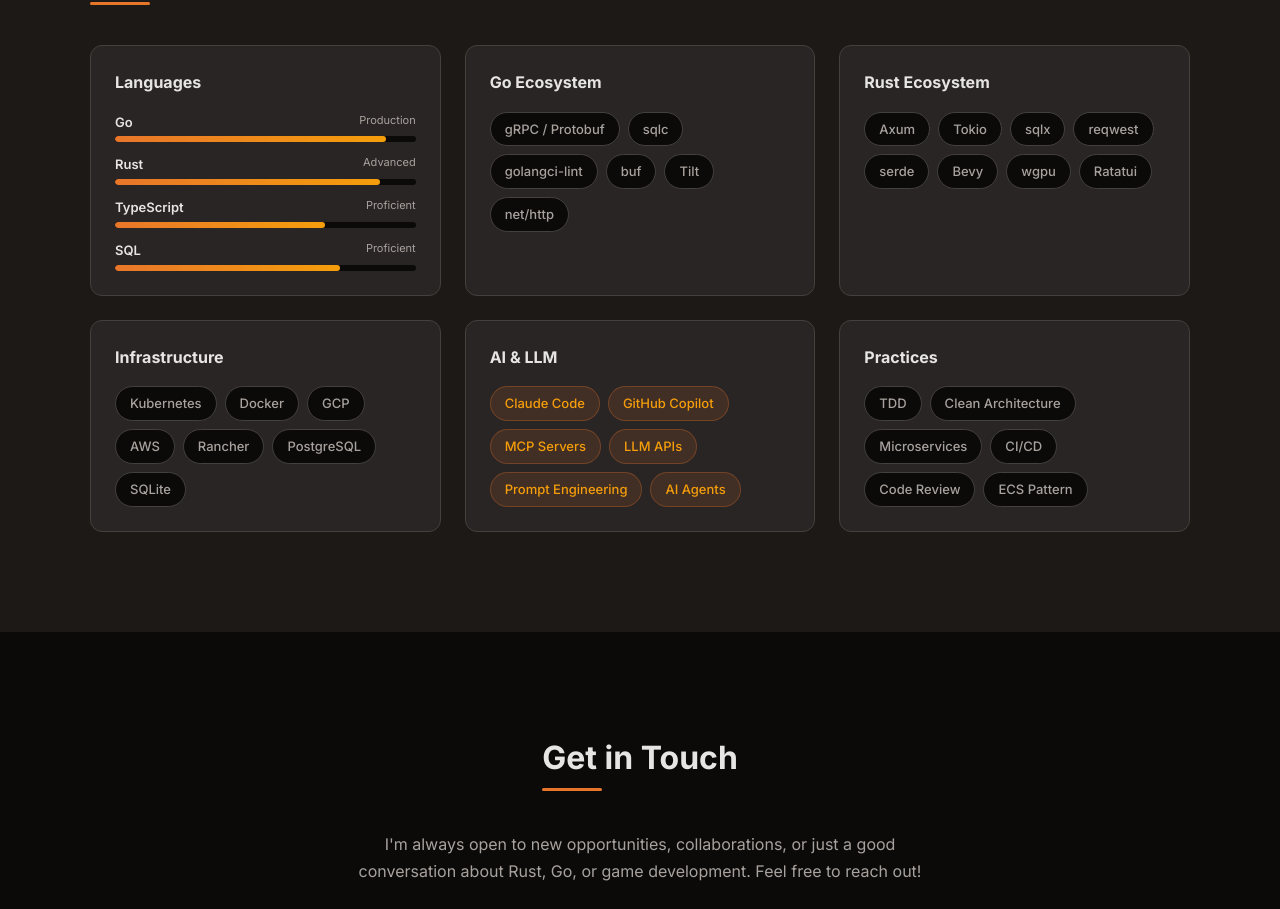
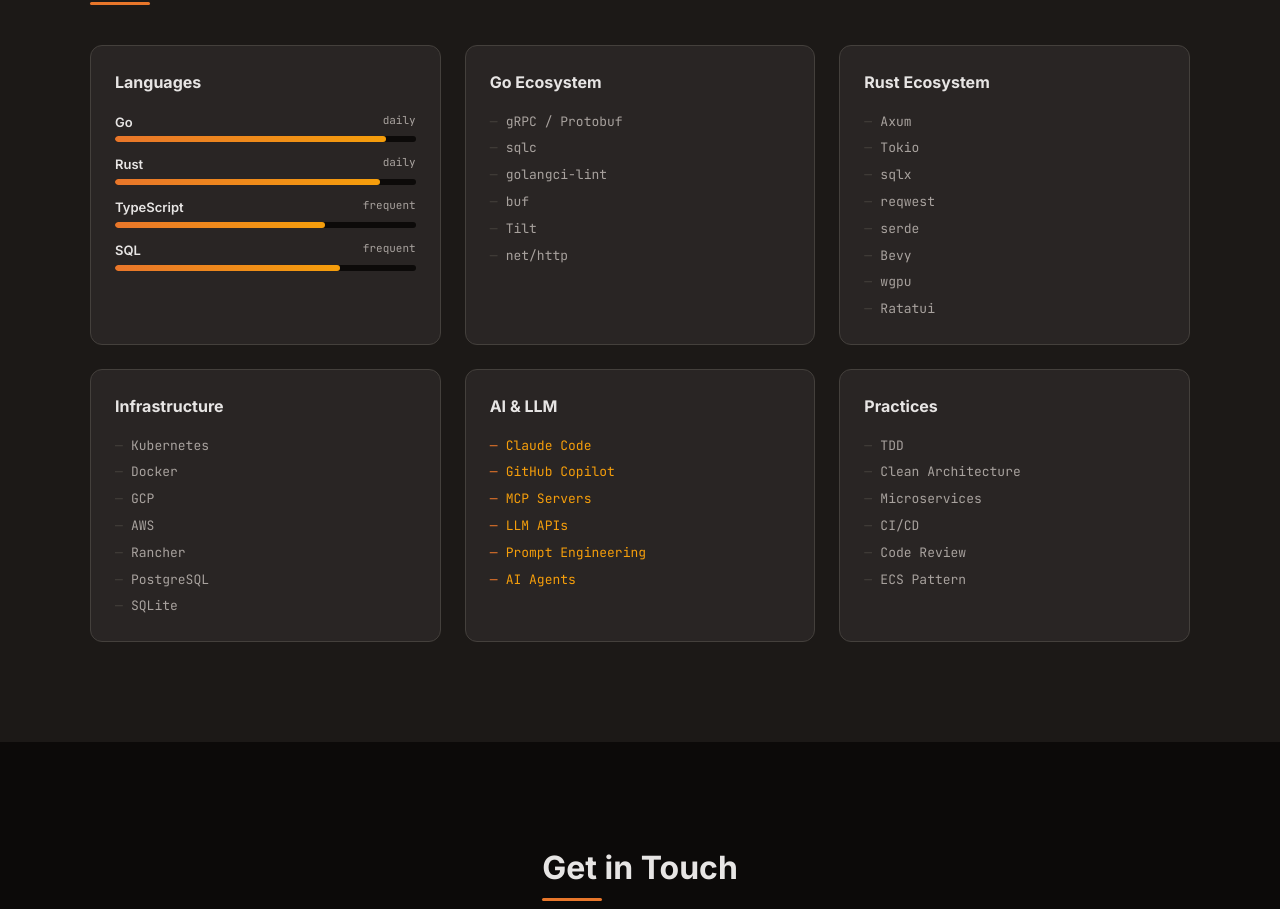
Before and after one commit to diegoQuinas/diegoQuinas.github.io, a plain HTML site: page index.html in a window 1280 px wide. Shown: the part 3675-4584 px from the top of the page. Drawn offline with Linux system fonts and the light colour scheme.

Commit message:
style: skill categories as dependency lists, usage-based level labels

```diff
--- a/index.html
+++ b/index.html
@@ -318,19 +318,19 @@
           <h3 data-en="Languages" data-es="Lenguajes">Languages</h3>
           <div class="skill-bars">
             <div class="skill-bar-item">
-              <div class="skill-bar-header"><span>Go</span><span>Production</span></div>
+              <div class="skill-bar-header"><span>Go</span><span>daily</span></div>
               <div class="skill-bar"><div class="skill-bar-fill" style="width:90%"></div></div>
             </div>
             <div class="skill-bar-item">
-              <div class="skill-bar-header"><span>Rust</span><span>Advanced</span></div>
+              <div class="skill-bar-header"><span>Rust</span><span>daily</span></div>
               <div class="skill-bar"><div class="skill-bar-fill" style="width:88%"></div></div>
             </div>
             <div class="skill-bar-item">
-              <div class="skill-bar-header"><span>TypeScript</span><span>Proficient</span></div>
+              <div class="skill-bar-header"><span>TypeScript</span><span>frequent</span></div>
               <div class="skill-bar"><div class="skill-bar-fill" style="width:70%"></div></div>
             </div>
             <div class="skill-bar-item">
-              <div class="skill-bar-header"><span>SQL</span><span>Proficient</span></div>
+              <div class="skill-bar-header"><span>SQL</span><span>frequent</span></div>
               <div class="skill-bar"><div class="skill-bar-fill" style="width:75%"></div></div>
             </div>
           </div>
@@ -338,37 +338,37 @@
 
         <div class="skill-category">
           <h3>Go Ecosystem</h3>
-          <div class="skill-tags">
-            <span>gRPC / Protobuf</span><span>sqlc</span><span>golangci-lint</span><span>buf</span><span>Tilt</span><span>net/http</span>
-          </div>
+          <ul class="skill-list">
+            <li>gRPC / Protobuf</li><li>sqlc</li><li>golangci-lint</li><li>buf</li><li>Tilt</li><li>net/http</li>
+          </ul>
         </div>
 
         <div class="skill-category">
           <h3>Rust Ecosystem</h3>
-          <div class="skill-tags">
-            <span>Axum</span><span>Tokio</span><span>sqlx</span><span>reqwest</span><span>serde</span><span>Bevy</span><span>wgpu</span><span>Ratatui</span>
-          </div>
+          <ul class="skill-list">
+            <li>Axum</li><li>Tokio</li><li>sqlx</li><li>reqwest</li><li>serde</li><li>Bevy</li><li>wgpu</li><li>Ratatui</li>
+          </ul>
         </div>
 
         <div class="skill-category">
           <h3 data-en="Infrastructure" data-es="Infraestructura">Infrastructure</h3>
-          <div class="skill-tags">
-            <span>Kubernetes</span><span>Docker</span><span>GCP</span><span>AWS</span><span>Rancher</span><span>PostgreSQL</span><span>SQLite</span>
-          </div>
+          <ul class="skill-list">
+            <li>Kubernetes</li><li>Docker</li><li>GCP</li><li>AWS</li><li>Rancher</li><li>PostgreSQL</li><li>SQLite</li>
+          </ul>
         </div>
 
         <div class="skill-category">
           <h3>AI & LLM</h3>
-          <div class="skill-tags highlight">
-            <span>Claude Code</span><span>GitHub Copilot</span><span>MCP Servers</span><span>LLM APIs</span><span>Prompt Engineering</span><span>AI Agents</span>
-          </div>
+          <ul class="skill-list highlight">
+            <li>Claude Code</li><li>GitHub Copilot</li><li>MCP Servers</li><li>LLM APIs</li><li>Prompt Engineering</li><li>AI Agents</li>
+          </ul>
         </div>
 
         <div class="skill-category">
           <h3 data-en="Practices" data-es="Practicas">Practices</h3>
-          <div class="skill-tags">
-            <span>TDD</span><span>Clean Architecture</span><span>Microservices</span><span>CI/CD</span><span>Code Review</span><span>ECS Pattern</span>
-          </div>
+          <ul class="skill-list">
+            <li>TDD</li><li>Clean Architecture</li><li>Microservices</li><li>CI/CD</li><li>Code Review</li><li>ECS Pattern</li>
+          </ul>
         </div>
 
       </div>
--- a/style.css
+++ b/style.css
@@ -614,7 +614,7 @@
 /* ===== Skills ===== */
 .skills-grid {
   display: grid;
-  grid-template-columns: repeat(auto-fill, minmax(300px, 1fr));
+  grid-template-columns: repeat(3, 1fr);
   gap: 24px;
 }
 .skill-category {
@@ -637,7 +637,7 @@
   margin-bottom: 4px;
 }
 .skill-bar-header span:first-child { font-weight: 600; }
-.skill-bar-header span:last-child { color: var(--text-muted); font-size: 11px; }
+.skill-bar-header span:last-child { color: var(--text-muted); font-size: 11px; font-family: var(--font-mono); }
 .skill-bar {
   height: 6px;
   background: var(--bg);
@@ -654,29 +654,30 @@
 .skill-bar-fill.animated {
   width: var(--target-width) !important;
 }
-.skill-tags {
+.skill-list {
+  list-style: none;
   display: flex;
-  flex-wrap: wrap;
-  gap: 8px;
+  flex-direction: column;
+  gap: 6px;
 }
-.skill-tags span {
+.skill-list li {
+  font-family: var(--font-mono);
   font-size: 13px;
-  font-weight: 500;
-  padding: 6px 14px;
-  border-radius: 20px;
-  background: var(--bg);
   color: var(--text-muted);
-  border: 1px solid var(--border);
-  transition: all var(--transition);
+  padding-left: 16px;
+  position: relative;
 }
-.skill-tags span:hover {
-  border-color: var(--accent);
+.skill-list li::before {
+  content: '\2014';
+  position: absolute;
+  left: 0;
+  color: var(--border);
+}
+.skill-list.highlight li {
   color: var(--accent-soft);
 }
-.skill-tags.highlight span {
-  background: var(--accent-glow);
-  border-color: rgba(232, 118, 42, 0.3);
-  color: var(--accent-soft);
+.skill-list.highlight li::before {
+  color: var(--accent);
 }
 
 /* ===== Contact ===== */
```
